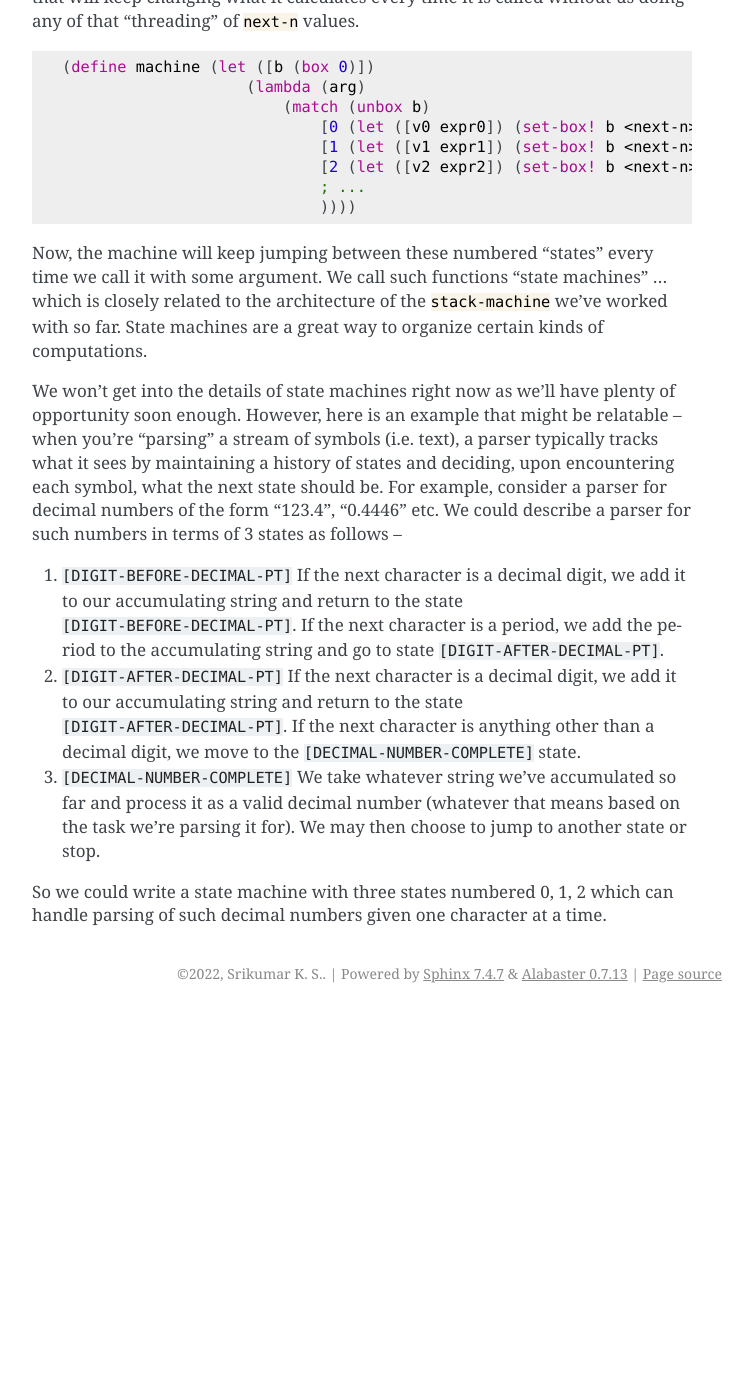
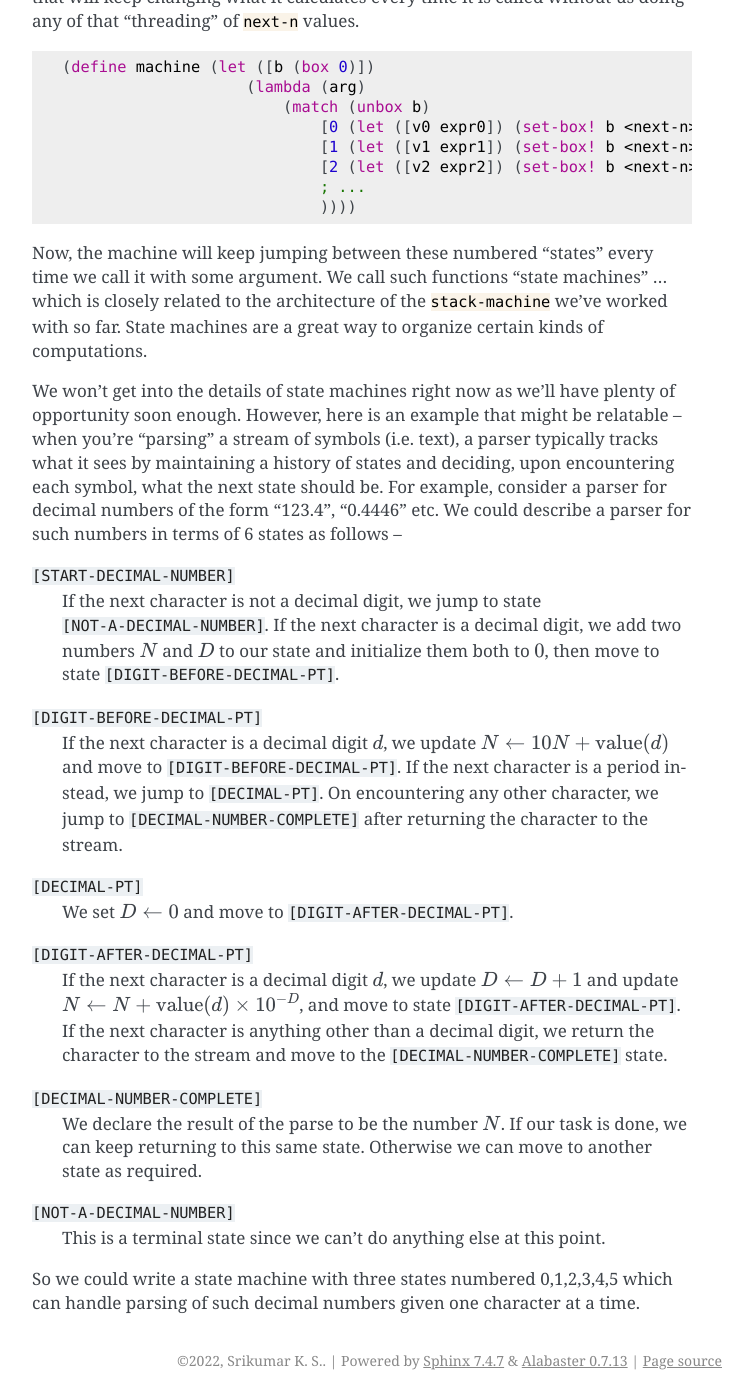
Before and after one commit to kreauniv/comp308, a Sphinx documentation site: the page built from source/mutations.rst, in a window 1280 px wide and 1400 px high, scrolled down 6998 px. Shown: the whole window, without its empty margins (388-1140 px from the left). Built offline with Sphinx 7.4.7, drawn with Linux system fonts in a browser that asks for light colours; before the commit the page ends 8011 px from its top, so only the background shows below that.

Commit message:
State machines

```diff
--- a/source/mutations.rst
+++ b/source/mutations.rst
@@ -341,24 +341,40 @@ when you're "parsing" a stream of symbols (i.e. text), a parser typically tracks
 what it sees by maintaining a history of states and deciding, upon encountering
 each symbol, what the next state should be. For example, consider a parser for
 decimal numbers of the form "123.4", "0.4446" etc. We could describe a parser
-for such numbers in terms of 3 states as follows --
-
-1. ``[DIGIT-BEFORE-DECIMAL-PT]``  If the next character is a decimal digit, we
-   add it to our accumulating string and return to the state
-   ``[DIGIT-BEFORE-DECIMAL-PT]``. If the next character is a period, we add the
-   period to the accumulating string and go to state
-   ``[DIGIT-AFTER-DECIMAL-PT]``.
-
-2. ``[DIGIT-AFTER-DECIMAL-PT]`` If the next character is a decimal digit, we
-   add it to our accumulating string and return to the state
-   ``[DIGIT-AFTER-DECIMAL-PT]``. If the next character is anything other than a
-   decimal digit, we move to the ``[DECIMAL-NUMBER-COMPLETE]`` state.
-
-3. ``[DECIMAL-NUMBER-COMPLETE]`` We take whatever string we've accumulated so
-   far and process it as a valid decimal number (whatever that means based on
-   the task we're parsing it for). We may then choose to jump to another state
-   or stop.
+for such numbers in terms of 6 states as follows --
 
 
-So we could write a state machine with three states numbered 0, 1, 2 which can
-handle parsing of such decimal numbers given one character at a time.
+``[START-DECIMAL-NUMBER]``
+    If the next character is not a decimal digit, we jump to state
+    ``[NOT-A-DECIMAL-NUMBER]``. If the next character is a decimal digit, we
+    add two numbers :math:`N` and :math:`D` to our state and initialize them
+    both to :math:`0`, then move to state ``[DIGIT-BEFORE-DECIMAL-PT]``.
+
+``[DIGIT-BEFORE-DECIMAL-PT]``
+    If the next character is a decimal digit
+    :math:`d`, we update :math:`N \leftarrow 10N+\text{value}(d)` and move to
+    ``[DIGIT-BEFORE-DECIMAL-PT]``. If the next character is a period instead,
+    we jump to ``[DECIMAL-PT]``. On encountering any other character, we jump
+    to ``[DECIMAL-NUMBER-COMPLETE]`` after returning the character to the stream.
+
+``[DECIMAL-PT]``
+    We set :math:`D \leftarrow 0` and move to ``[DIGIT-AFTER-DECIMAL-PT]``.
+
+``[DIGIT-AFTER-DECIMAL-PT]``
+    If the next character is a decimal digit
+    :math:`d`, we update :math:`D \leftarrow D+1` and update :math:`N \leftarrow
+    N+\text{value}(d)\times 10^{-D}`, and move to state
+    ``[DIGIT-AFTER-DECIMAL-PT]``. If the next character is anything other than a
+    decimal digit, we return the character to the stream and move to the
+    ``[DECIMAL-NUMBER-COMPLETE]`` state.
+
+``[DECIMAL-NUMBER-COMPLETE]``
+    We declare the result of the parse to be the
+    number :math:`N`. If our task is done, we can keep returning to this same
+    state. Otherwise we can move to another state as required.
+
+``[NOT-A-DECIMAL-NUMBER]``
+    This is a terminal state since we can't do anything else at this point.
+
+So we could write a state machine with three states numbered 0,1,2,3,4,5 which
+can handle parsing of such decimal numbers given one character at a time.
```
